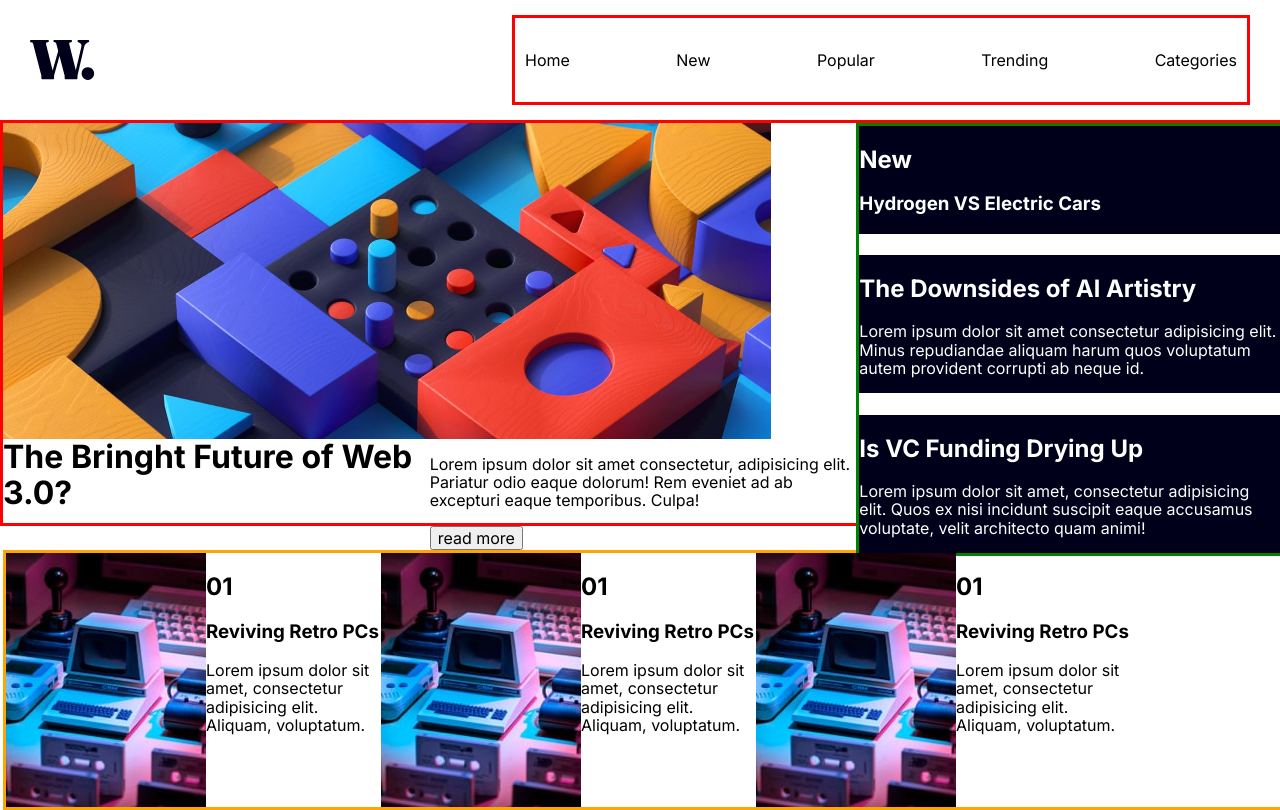
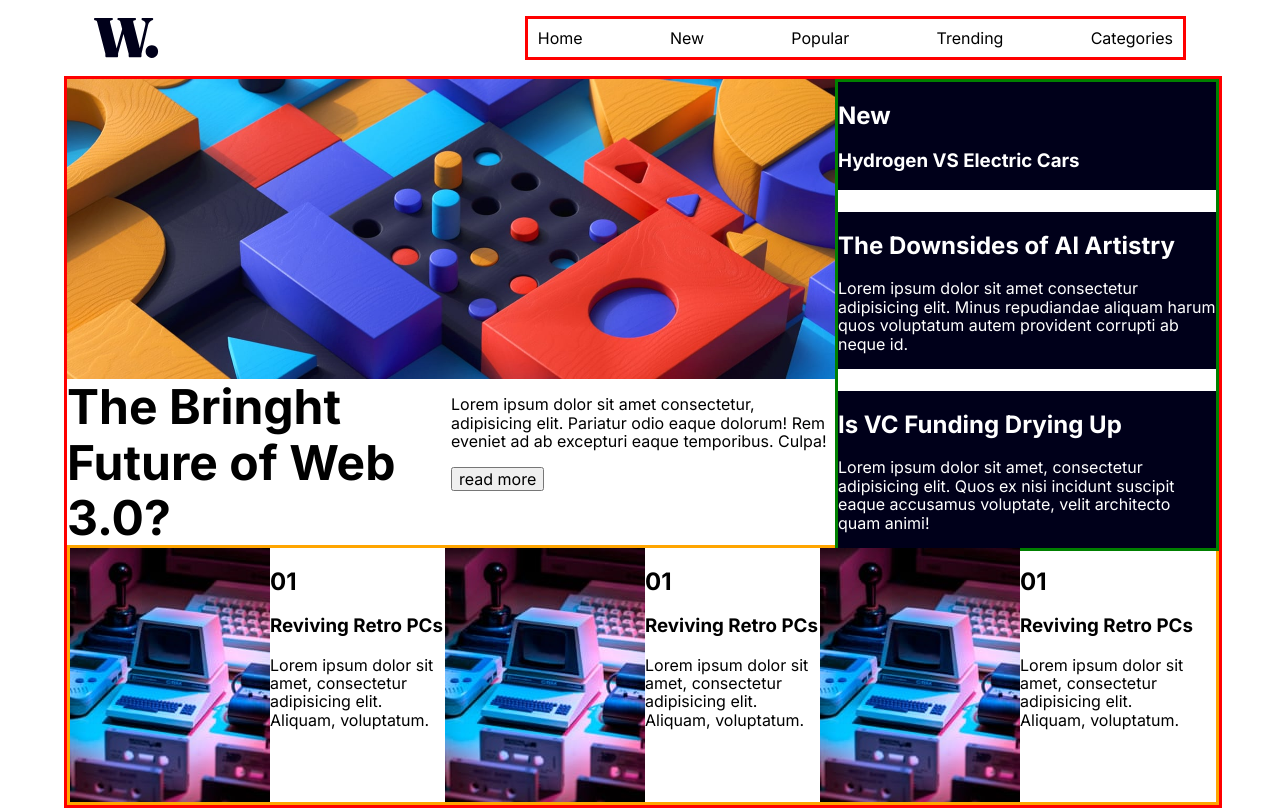
Before and after one commit to carlosGabrielCarreno/news-homepage-main, a React (Vite) app: page / in a window 1280 px wide. Built offline with nearby package versions, Linux system fonts and the light colour scheme.

Commit message:
add margin in Navbar component

```diff
--- a/package.json
+++ b/package.json
@@ -14,7 +14,8 @@
     "normalize.css": "^8.0.1",
     "react": "^18.2.0",
     "react-dom": "^18.2.0",
-    "styled-components": "^5.3.8"
+    "styled-components": "^5.3.8",
+    "tasksfile": "^5.1.1"
   },
   "devDependencies": {
     "@types/react": "^18.0.27",
--- a/src/App-styled.js
+++ b/src/App-styled.js
@@ -2,8 +2,8 @@ import styled from "styled-components";
 
 export const ContainerApp = styled.div`
   border: solid blueviole;
-  width: 100%;
+  width: 90%;
 
-  height: 100vh;
+  //height: 100vh;
   margin: 0 auto;
 `;
--- a/src/Components/Hero/Hero.jsx
+++ b/src/Components/Hero/Hero.jsx
@@ -6,6 +6,14 @@ import { Context } from "../Context/Context";
 import { useContext } from "react";
 
 const HeroContainer = styled.div`
+  & .img {
+    width: 100%;
+    height: 300px;
+  }
+  & .h1 {
+    font-weight: 700;
+    font-size: 3rem;
+  }
   @media screen and (min-width: 600px) {
     display: grid;
     grid-template-columns: repeat(3, 1fr); /* Crea 3 columnas de igual tamaño */
@@ -16,7 +24,7 @@ const HeroContainer = styled.div`
     & .img {
       grid-column: 1 / 3;
       grid-row: 1;
-      max-width: 90%;
+      max-width: 100%;
       max-height: 100%;
     }
     & .h1 {
--- a/src/Components/Navbar/Navbar.jsx
+++ b/src/Components/Navbar/Navbar.jsx
@@ -53,6 +53,8 @@ const ContainerNavbar = styled.nav`
   position: relative;
   height: 15%;
   padding: 0 30px;
+  //border: solid;
+  margin: 1rem 0;
   & .options {
     font-size: 18px;
     width: 60%;
```
Also changed, not shown: 1 other file (tests, documents, lock files or other folders).
